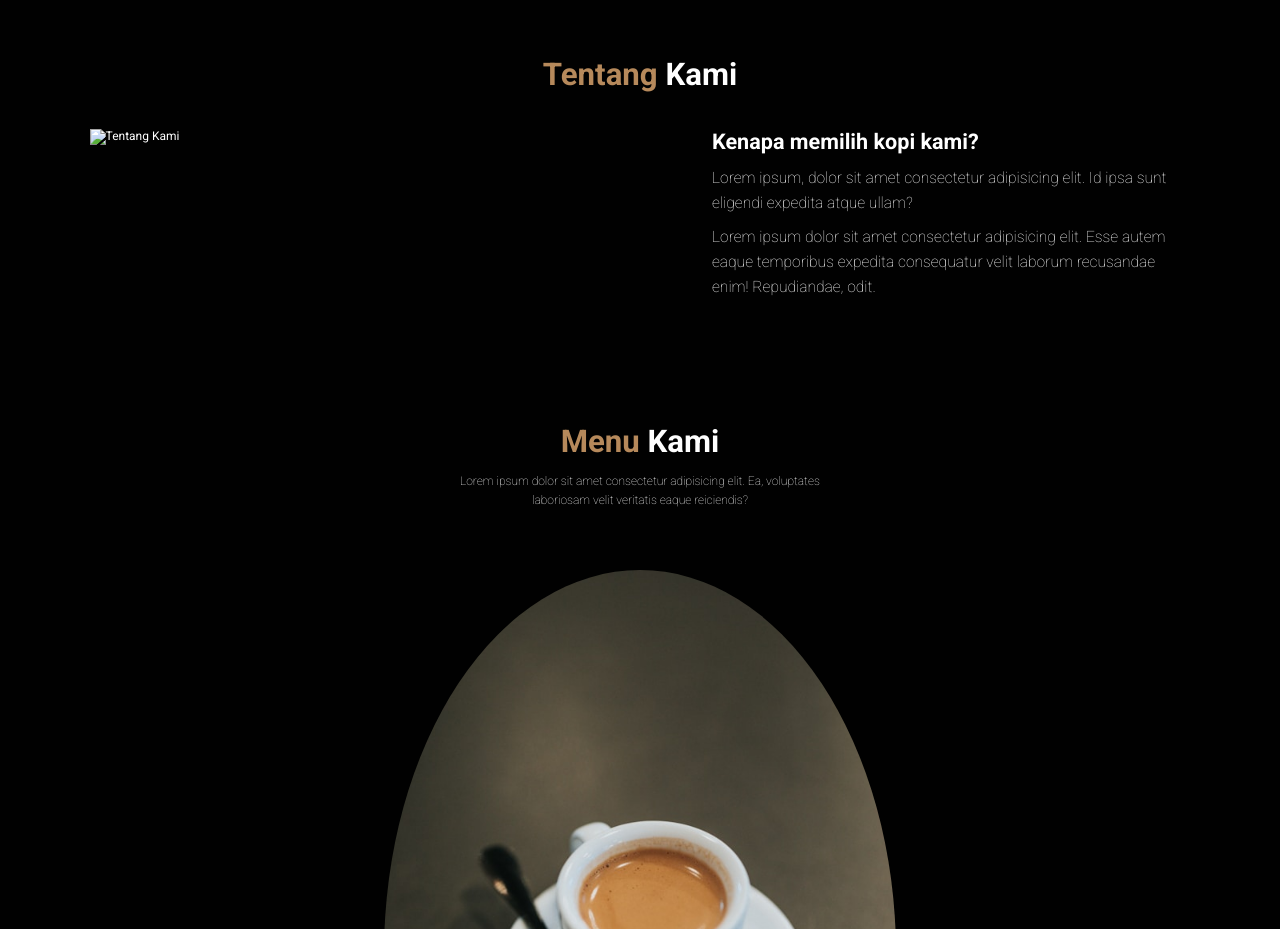
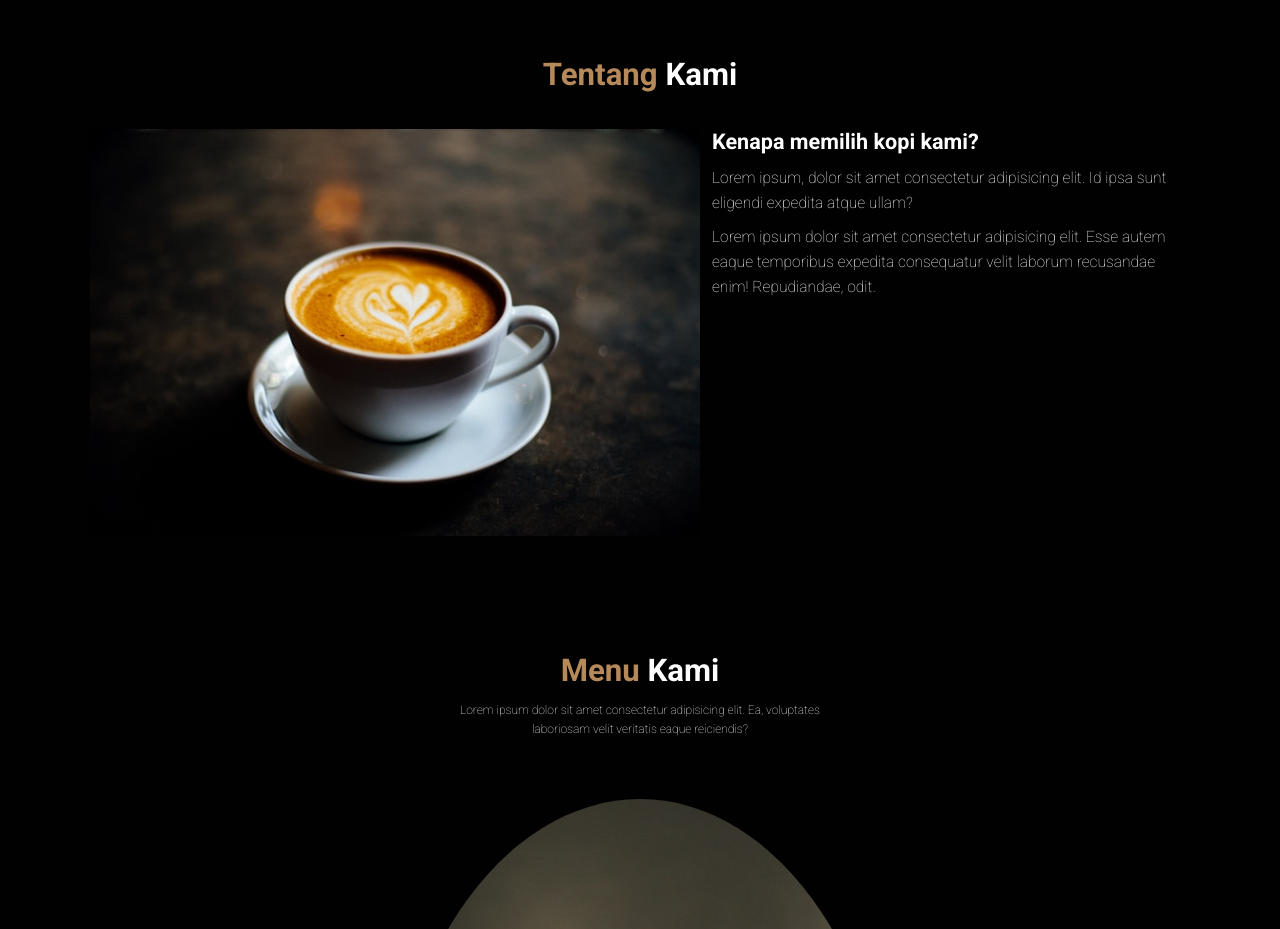
Before and after one commit to fadlimaulana034-sys/kedai-kopi-023, a plain HTML site: page index.html in a window 1280 px wide. Shown: the part 840-1769 px from the top of the page. Drawn offline with nearby package versions, Linux system fonts and the light colour scheme.

Commit message:
perbaiki koneksi img/3.jpg

```diff
--- a/index.html
+++ b/index.html
@@ -53,7 +53,7 @@
 
     <div class="row">
         <div class="about-img">
-            <img src="img/tentang-kami.jpg" alt="Tentang Kami">
+             <img src="img/3.jpg" alt="Tentang Kami">
         </div>
         <div class="content">
             <h3>Kenapa memilih kopi kami?</h3>
```
